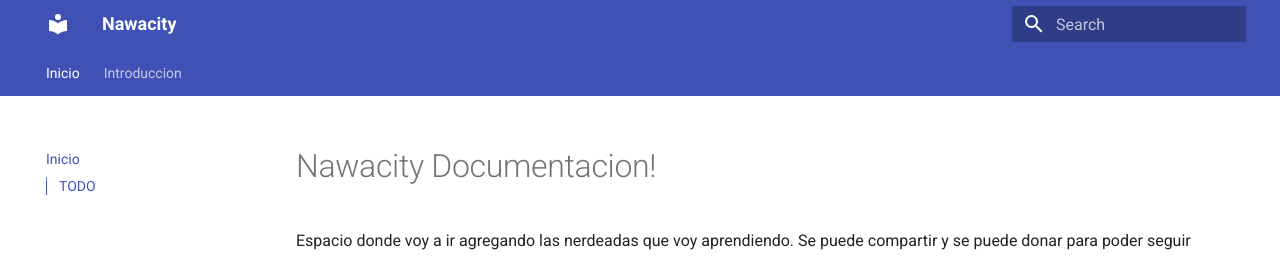
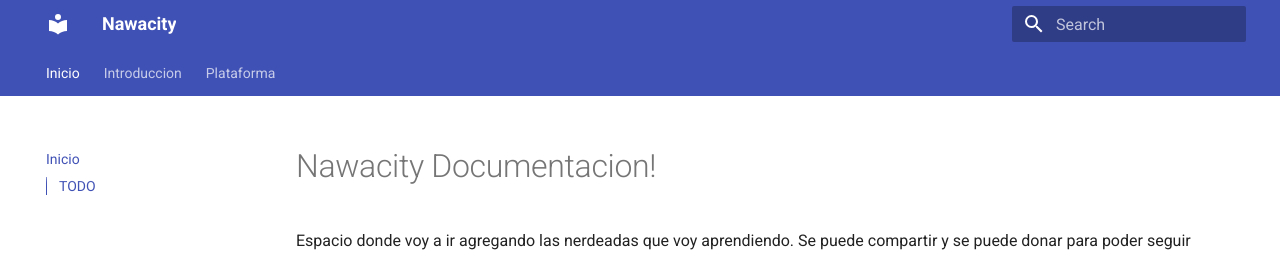
Before and after one commit to nawacity/nawacity.github.io, an MkDocs documentation site: the page built from docs/index.md, in a window 1280 px wide. Shown: the top 257 px of the page. Built offline with MkDocs 1.6.1 and Material for MkDocs 9.7.7, drawn with Linux system fonts in a browser that asks for light colours; plug-ins that fetch from the network failed and are left out.

Commit message:
adding plataforma.md to the nav

```diff
--- a/mkdocs.yml
+++ b/mkdocs.yml
@@ -14,6 +14,7 @@ theme:
 nav:
   - Inicio: index.md
   - Introduccion: introduccion.md
+  - Plataforma: plataforma.md
   #  - Guía de uso: guia-uso.md
 #  - API: api.md
 
```
